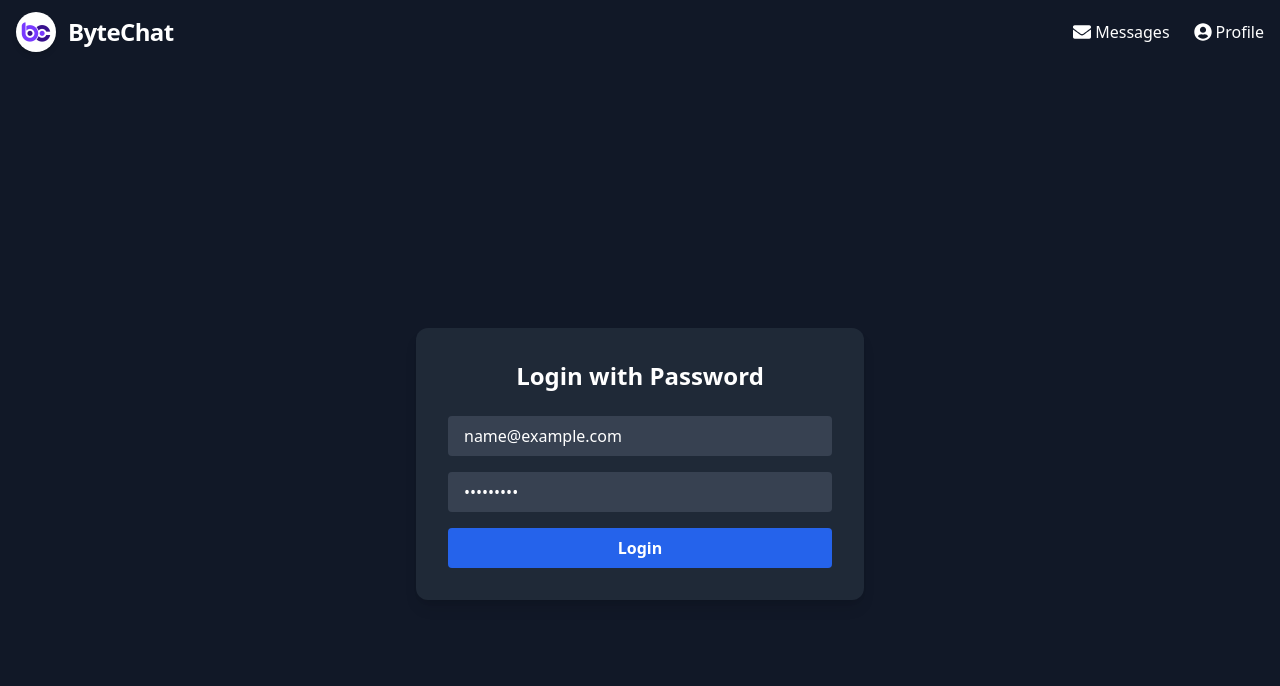
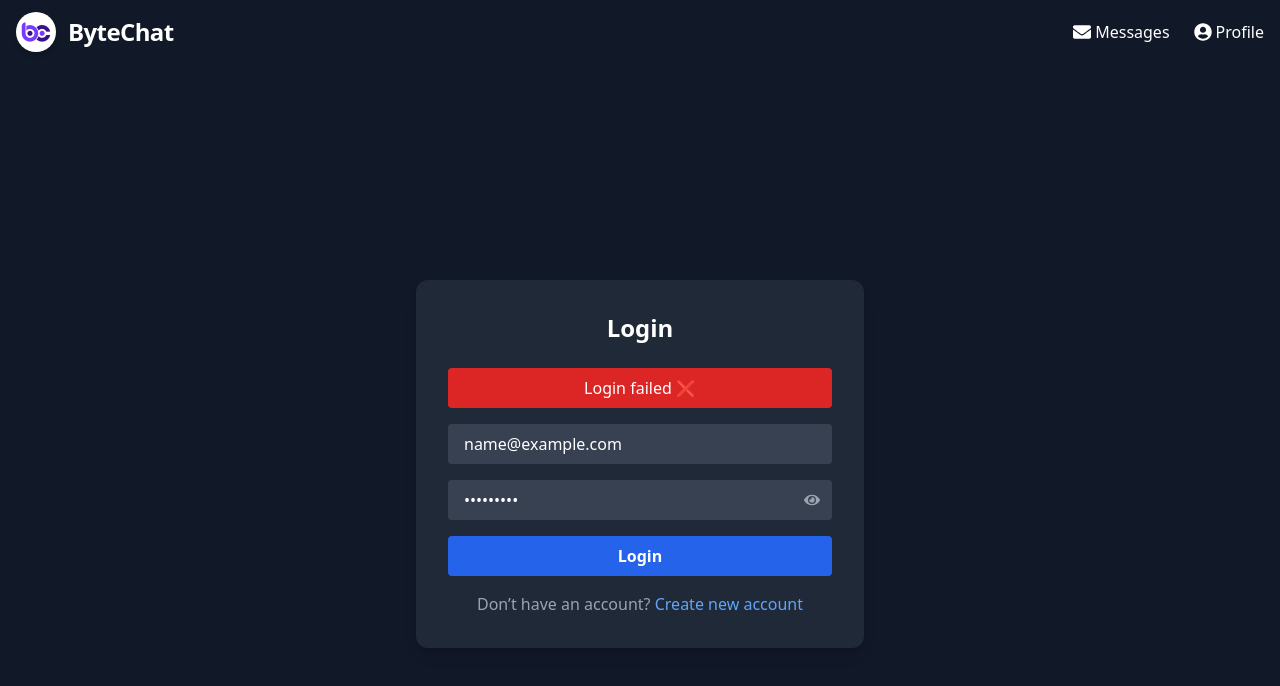
Before and after one commit to Dipanshupanwar/VibeTalk, a React (Vite) app in the folder frontend/: page /login in a window 1280 px wide. Both pictures are taken after typing "name@example.com", "Sample123" into the empty fields and a click on the button "Login". Shown: the top 686 px of the page. Built offline with nearby package versions, Linux system fonts and the light colour scheme; no server answers.

Commit message:
login changes

```diff
--- a/frontend/src/pages/ChatBox.tsx
+++ b/frontend/src/pages/ChatBox.tsx
@@ -40,7 +40,7 @@ function ChatBox() {
   const [isAtBottom, setIsAtBottom] = useState(true);
 
   const unreadRef = useRef(0);
-  const lastUnreadMessageId = useRef<string | null>(null);
+  const lastUnreadMessageId = useRef<string | null | undefined>(null);
   const navigate = useNavigate();
 
   const handleEmojiClick = (emojiData: any) => {
--- a/frontend/src/pages/LoginWithPassword.tsx
+++ b/frontend/src/pages/LoginWithPassword.tsx
@@ -2,34 +2,50 @@ import { useState } from "react";
 import axios from "axios";
 import { useAuth } from "../context/AuthContext";
 import { useNavigate } from "react-router-dom";
+import { FaEye, FaEyeSlash, FaGoogle } from "react-icons/fa";
 
 function LoginWithPassword() {
   const [email, setEmail] = useState("");
   const [password, setPassword] = useState("");
+  const [showPassword, setShowPassword] = useState(false);
+  const [loading, setLoading] = useState(false);
+  const [error, setError] = useState("");
   const { setToken } = useAuth();
   const navigate = useNavigate();
 
   const handleLogin = async (e: React.FormEvent) => {
     e.preventDefault();
+    setLoading(true);
+    setError("");
     try {
       const res = await axios.post(
         `${import.meta.env.VITE_API_URL}/api/auth/login`,
         { email, password }
       );
 
-
       setToken(res.data.token);
-      alert("Logged in successfully ✅");
       navigate("/dashboard");
     } catch (err: any) {
-      alert(err.response?.data?.error || "Login failed ❌");
+      setError(err.response?.data?.error || "Login failed ❌");
+    } finally {
+      setLoading(false);
     }
+  };
+
+  const handleOAuthLogin = (provider: string) => {
+    window.location.href = `${import.meta.env.VITE_API_URL}/api/auth/oauth/${provider}`;
   };
 
   return (
     <div className="min-h-screen w-screen flex items-center justify-center bg-gray-900 px-4">
       <div className="w-full max-w-md bg-gray-800 rounded-xl shadow-lg p-8 text-white">
-        <h2 className="text-2xl font-bold mb-6 text-center">Login with Password</h2>
+        <h2 className="text-2xl font-bold mb-6 text-center">Login</h2>
+
+        {error && (
+          <div className="bg-red-600 text-white p-2 rounded mb-4 text-center">
+            {error}
+          </div>
+        )}
 
         <form onSubmit={handleLogin} className="space-y-4">
           <input
@@ -41,22 +57,44 @@ function LoginWithPassword() {
             type="email"
           />
 
+          <div className="relative">
             <input
               className="w-full px-4 py-2 rounded bg-gray-700 text-white focus:outline-none focus:ring-2 focus:ring-blue-500"
               placeholder="Password"
               value={password}
               onChange={(e) => setPassword(e.target.value)}
               required
-            type="password"
+              type={showPassword ? "text" : "password"}
             />
+            <button
+              type="button"
+              onClick={() => setShowPassword((prev) => !prev)}
+              className="absolute right-3 top-1/2 -translate-y-1/2 text-gray-400 hover:text-white"
+            >
+              {showPassword ? <FaEyeSlash /> : <FaEye />}
+            </button>
+          </div>
 
           <button
             type="submit"
-            className="w-full bg-blue-600 hover:bg-blue-700 transition duration-200 text-white py-2 rounded font-semibold"
+            className={`w-full bg-blue-600 hover:bg-blue-700 transition duration-200 text-white py-2 rounded font-semibold ${
+              loading ? "opacity-70 cursor-not-allowed" : ""
+            }`}
+            disabled={loading}
           >
-            Login
+            {loading ? "Logging in..." : "Login"}
           </button>
         </form>
+
+        {/* Create New Account Link */}
+        <p className="text-center text-gray-400 mt-4">
+          Don’t have an account?{" "}
+          <a href="/signup" className="text-blue-400 hover:underline">
+            Create new account
+          </a>
+        </p>
+
+
       </div>
     </div>
   );
```
Also changed, not shown: 1 other file (tests, documents, lock files or other folders). Lines whose indentation alone changed are shown as unchanged.
